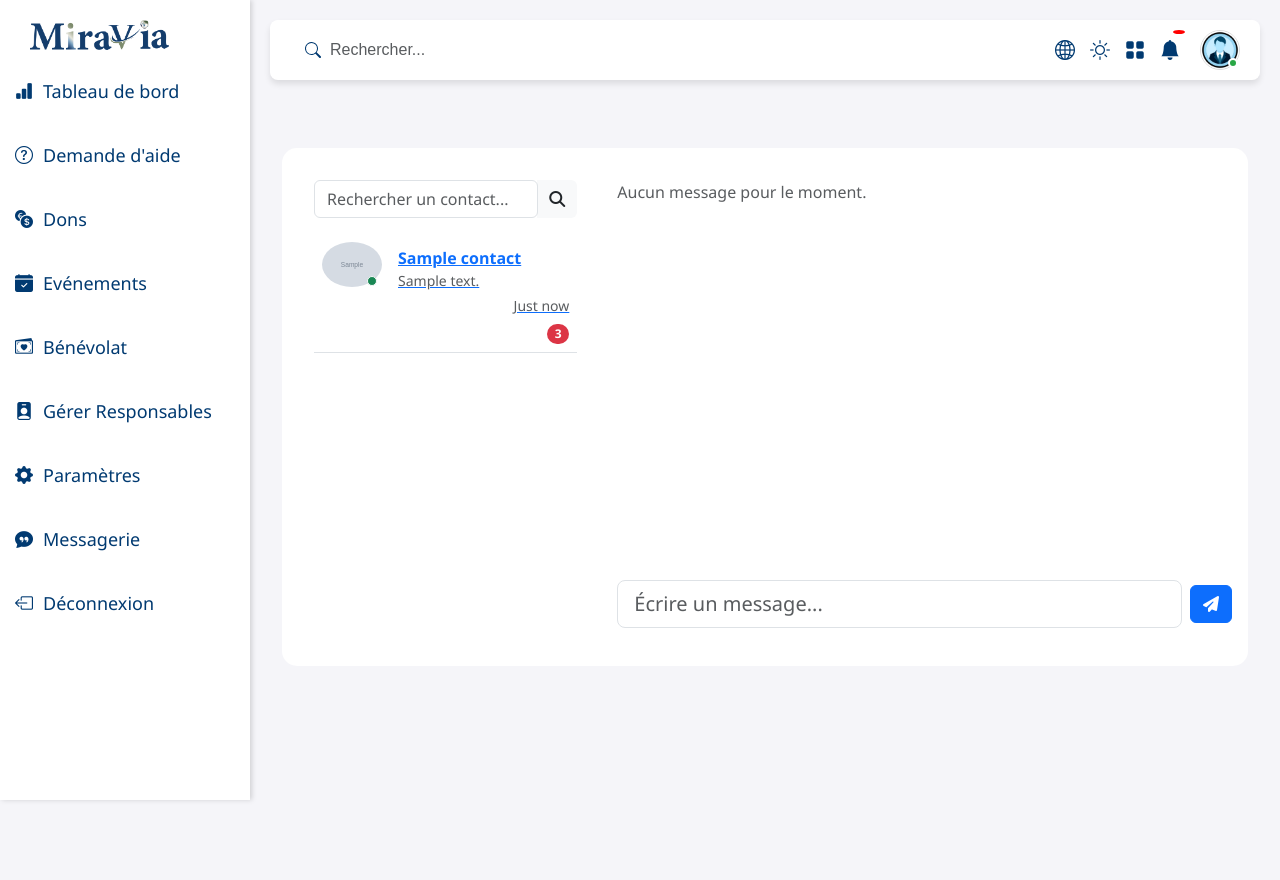
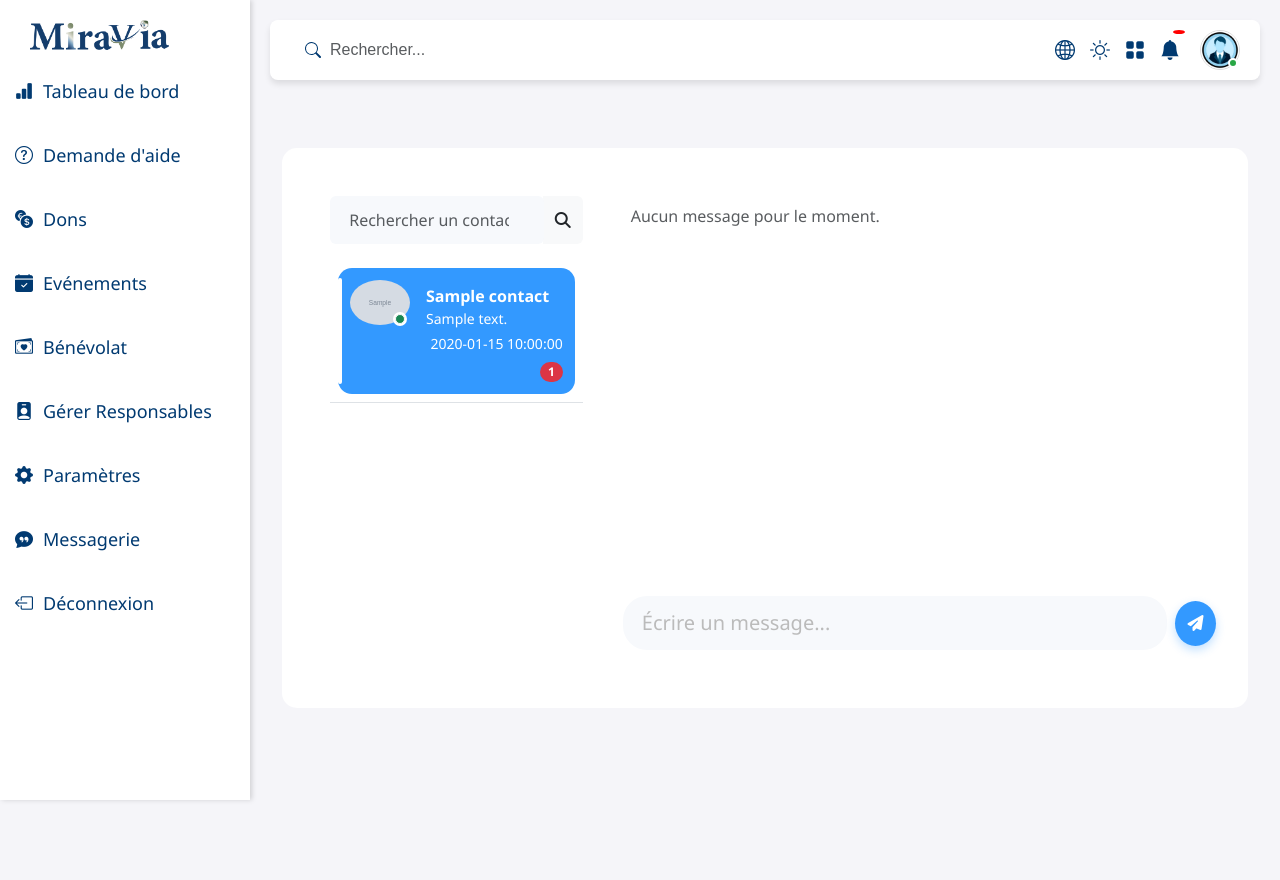
Before and after one commit to Mohamed-Ben-Naima/SymfonyMiraVia, a Symfony app: template templates/Partenaire/messagerie_partner/index.html.twig in a window 1280 px wide. Run offline with Twig, Linux system fonts and the light colour scheme; the template is opened without the code that fills it: most values are stand-ins (such as "Sample title", 1, 10 or a date in 2020); grey boxes marked "Sample" are stand-in pictures; style sheets or scripts are compiled from the project's sources; some libraries are stand-ins or nearby versions.

Commit message:
messenger

```diff
--- a/assets/style-partner/messenger.css
+++ b/assets/style-partner/messenger.css
@@ -1,149 +1,179 @@
-/* Style général pour #chat3 */
 #chat3 .form-control {
-    border-color: transparent;
-    border-radius: 30px;
-    padding-left: 15px;
-    font-size: 14px;
+    border: none;
+    border-radius: 24px;
+    padding: 0.75rem 1.2rem;
+    background-color: #f7f9fc;
+    transition: background-color 0.3s ease, box-shadow 0.3s ease;
   }
 
   #chat3 .form-control:focus {
-    border-color: transparent;
-    box-shadow: inset 0px 0px 0px 1px transparent;
+    background-color: #ffffff;
+    box-shadow: 0 0 8px rgba(0, 123, 255, 0.2);
   }
 
-/* Badge de statut de contact */
+  #chat3 .card {
+    background: #ffffff;
+    border-radius: 20px;
+    box-shadow: 0 10px 30px rgba(0, 0, 0, 0.05);
+  }
+
+  #chat3 .card-body {
+    padding: 2rem;
+  }
+
+  #chat3 .list-unstyled {
+    margin: 0;
+    padding: 0;
+  }
+
+  #chat3 .list-unstyled li {
+    list-style: none;
+  }
+
+  #chat3 .list-unstyled li a {
+    text-decoration: none;
+    color: inherit;
+    transition: background-color 0.2s ease;
+    border-radius: 14px;
+    display: block;
+    padding: 0.75rem;
+    position: relative;
+  }
+
+  #chat3 .list-unstyled li a:hover {
+    background-color: #eaf3ff;
+  }
+
+  #chat3 .list-unstyled li.selected a {
+    background-color: #3399ff;
+    color: #fff;
+  }
+
+  #chat3 .list-unstyled li.selected a p,
+  #chat3 .list-unstyled li.selected a .small {
+    color: #ffffff !important;
+  }
+
+  #chat3 .list-unstyled li.selected a::before {
+    content: "";
+    position: absolute;
+    left: 0;
+    top: 10px;
+    bottom: 10px;
+    width: 4px;
+    background-color: #ffffff;
+    border-radius: 4px;
+  }
+
   .badge-dot {
     border-radius: 50%;
     height: 10px;
     width: 10px;
     margin-left: 2.9rem;
-    margin-top: -.75rem;
+    margin-top: -0.75rem;
+    box-shadow: 0 0 0 2px white;
+    background-color: #28a745;
   }
 
-/* Effet hover sur les éléments avec la classe hoverable */
-.hoverable:hover {
-    background-color: #f0f0f0;
-    cursor: pointer;
-}
-
-/* Forme circulaire pour les avatars et icônes */
-.rounded-circle {
+  .btn-send {
     border-radius: 50%;
-}
-
-/* Style de la barre des actions du message */
-.message-actions {
-    width: 100%;
-    display: flex;
-    justify-content: space-between;
-    align-items: center;
-    padding: 15px 15px;
-    margin-top: 10px;
-}
-
-/* Icônes de la barre des actions */
-.message-actions a {
-    font-size: 20px;
-    color: #999;
-    transition: color 0.3s ease, transform 0.3s ease;
-    padding: 5px;
-    border-radius: 50%;
-    cursor: pointer;
-    display: inline-flex; /* Centrage des icônes */
-    align-items: center;
-    justify-content: center;
-}
-
-/* Effet hover sur les icônes de la barre des actions */
-.message-actions a:hover {
-    color: #007bff;
-    background-color: rgba(0, 123, 255, 0.1);
-    transform: scale(1.1);
-}
-
-/* Style pour le bouton d'envoi */
-.message-actions button {
-    background-color: #007bff;
-    color: #fff;
-    border: none;
-    border-radius: 50%;
-    padding: 10px 12px;
-    font-size: 20px;
-    transition: background-color 0.3s ease, transform 0.2s ease;
-    display: inline-flex; /* Centrage de l'icône du bouton */
-    align-items: center;
-    justify-content: center;
-}
-
-/* Effet hover sur le bouton d'envoi */
-.message-actions button:hover {
-    background-color: #0056b3;
-    transform: scale(1.1);
-}
-
-.message-actions button:focus {
-    outline: none;
-}
-
-/* Alignement des éléments dans les actions du message */
-.message-actions a, .message-actions button {
+    width: 45px;
+    height: 45px;
+    padding: 0;
     display: flex;
     align-items: center;
     justify-content: center;
+    background-color: #3399ff;
+    color: white;
+    border: none;
+    transition: background-color 0.3s ease, transform 0.2s ease;
+    box-shadow: 0 4px 10px rgba(51, 153, 255, 0.3);
   }
 
-/* Animation des icônes lors du survol */
-.message-actions i {
-    transition: transform 0.3s ease;
+  .btn-send:hover {
+    background-color: #1e88e5;
+    transform: scale(1.05);
   }
 
-.message-actions a:hover i, .message-actions button:hover i {
-    transform: scale(1.1);
+  #messageInput::placeholder {
+    color: #bbb;
   }
 
-/* Ajustements pour mobile */
-@media (max-width: 767px) {
-    /* Barre des actions */
-    .message-actions {
-        flex-direction: row;
-        padding: 10px;
+  .message-container {
+    padding: 0.5rem;
   }
 
-    .message-actions a {
-        font-size: 18px;
-        padding: 7px;
+  .message-container .bg-primary {
+    background-color: #3399ff !important;
+    animation: fadeIn 0.3s ease;
   }
 
-    .message-actions button {
-        padding: 8px 10px;
-        font-size: 18px;
+  .message-container .bg-light {
+    background-color: #f0f2f5 !important;
+    animation: fadeIn 0.3s ease;
   }
 
-    /* Champ de saisie */
-    #chat3 .form-control {
-        font-size: 16px;
-        padding: 10px;
+  @keyframes fadeIn {
+    from {
+      opacity: 0;
+      transform: translateY(10px);
+    }
+    to {
+      opacity: 1;
+      transform: translateY(0);
     }
   }
 
-/* Ajustements pour la container des messages */
-.message-container {
-    max-height: 350px;
-    height: 400px;
-    overflow-y: auto;
+  .contacts-list, .message-container {
+    scrollbar-width: thin;
+    scrollbar-color: #ccc transparent;
   }
 
-/* Liste des contacts avec une marge */
-.contacts-list {
-    margin-top: 20px;
-    height: 400px;
-    overflow-y: auto;
+  .contacts-list::-webkit-scrollbar,
+  .message-container::-webkit-scrollbar {
+    width: 6px;
   }
 
-/* Responsive adjustments for message input */
-@media (max-width: 767px) {
-    #chat3 .form-control {
-        font-size: 16px;
-        padding: 10px;
+  .contacts-list::-webkit-scrollbar-thumb,
+  .message-container::-webkit-scrollbar-thumb {
+    background-color: #ccc;
+    border-radius: 4px;
+  }
+  .message.read {
+    background-color: #f5f5f5; /* Exemple d'arrière-plan pour les messages lus */
+    color: #6c757d; /* Couleur de texte pour les messages lus */
+}
+
+
+  /* Style pour les éléments mobiles */
+@media (max-width: 768px) {
+    #contactsList {
+      display: none;  /* Cache la liste des contacts par défaut sur les petits écrans */
+    }
+
+    #chatWindow {
+      width: 100%; /* Le chat occupe toute la largeur */
+    }
+
+    #toggleButton {
+      position: absolute;
+      top: 10px;
+      left: 10px;
+      z-index: 100;
+    }
+
+    .contacts-list {
+      height: auto; /* Permet de faire défiler la liste des contacts */
     }
   }
+
+  /* Si la taille de l'écran est plus grande (tablette et plus), affiche les contacts */
+  @media (min-width: 769px) {
+    #contactsList {
+      display: block;
+    }
+
+    #chatWindow {
+      width: 70%; /* Chat prend 70% de la largeur sur grands écrans */
+    }
+  }
--- a/templates/Partenaire/messagerie_partner/index.html.twig
+++ b/templates/Partenaire/messagerie_partner/index.html.twig
@@ -2,7 +2,9 @@
 
 {% block body %}
 <link rel="stylesheet" href="https://cdnjs.cloudflare.com/ajax/libs/font-awesome/6.4.0/css/all.min.css">
+<link rel="stylesheet" href="{{ asset('style-partner/messenger.css') }}">
 <script src="https://cdn.jsdelivr.net/npm/sweetalert2@11"></script>
+
 <div class="content">
   <div class="container py-5">
     <div class="row">
@@ -23,8 +25,8 @@
                     <ul class="list-unstyled mb-0">
                     {% if contacts is defined and contacts is not empty %}
                       {% for contact in contacts %}
-                      <li class="p-2 border-bottom hoverable">
-                        <a href="{{ path('app_messagerie_partner', {'receiver_id': contact.idUtilisateur}) }}">
+                      <li class="p-2 border-bottom hoverable position-relative {% if contact.idUtilisateur == receiverId %}selected{% endif %}">
+                      <a href="{{ path('app_messagerie_partner', {'receiver_id': contact.idUtilisateur}) }}">
                           <div class="d-flex flex-row">
                             <div class="me-3 position-relative">
                               {% set avatarPath = 'uploads/avatars/' ~ contact.avatar %}
@@ -38,8 +40,10 @@
                             </div>
                           </div>
                           <div class="pt-1 text-end">
-                            <p class="small text-muted mb-1">Just now</p>
-                            <span class="badge bg-danger rounded-pill">3</span>
+                           <p class="small text-muted mb-1">{{ contact.lastMessageTime }}</p>
+                              {% if contact.unreadCount > 0 %}
+                          <span class="badge bg-danger rounded-pill">{{ contact.unreadCount }}</span>
+                        {% endif %}
                           </div>
                         </a>
                       </li>
@@ -51,6 +55,7 @@
                   </div>
                 </div>
               </div>
+
               <!-- Fenêtre de messagerie -->
               <div class="col-md-6 col-lg-7 col-xl-8">
                 <div class="pt-3 pe-3" style="position: relative; height: 400px; overflow-y: auto;">
@@ -67,27 +72,29 @@
                           <img src="{{ asset('uploads/avatars/' ~ message.expediteur.avatar) }}"
                                alt="avatar" class="rounded-circle me-2"
                                style="width: 45px; height: 45px;"
-                               onerror="this.onerror=null;this.src='{{ asset('images/user.png') }}';">
+                               onerror="this.onerror=null;this.src='{{ asset('images-partner/user.png') }}';">
                         {% endif %}
 
                         <div>
                           <div class="p-2 rounded-3 {{ message.idExpediteur == senderId ? 'bg-primary text-white' : 'bg-light' }}">
                             {{ message.message }}
                           </div>
-                          <p class="small text-muted mt-1 text-end">{{ message.dateEnvoi|date('d/m/Y H:i') }}</p>
+                          <p class="small text-muted mb-1">{{ message.dateEnvoi|date('Y-m-d H:i:s') }}</p>
                         </div>
 
                         {% if message.idExpediteur == senderId %}
                           <img src="{{ asset('uploads/avatars/' ~ app.user.avatar) }}"
                                alt="avatar" class="rounded-circle ms-2"
                                style="width: 45px; height: 45px;"
-                               onerror="this.onerror=null;this.src='{{ asset('images/user.png') }}';">
+                               onerror="this.onerror=null;this.src='{{ asset('images-partner/user.png') }}';">
                         {% endif %}
                       </div>
                       {% endfor %}
                     {% endif %}
                   </div>
                 </div>
+
+                <!-- Input Message and Send Button -->
                 <div class="d-flex justify-content-between align-items-center pt-3">
                   <input type="text" class="form-control form-control-lg me-2" placeholder="Écrire un message..." id="messageInput">
                   <button id="sendButton" class="btn btn-primary btn-send">
@@ -111,6 +118,7 @@ document.addEventListener('DOMContentLoaded', function () {
   const receiverId = document.getElementById('receiverId').value;
   const senderId = document.getElementById('senderId').value;
 
+  // Fonction pour récupérer et afficher les messages
   function fetchMessages() {
     fetch('/dashboard/partenaire/messagerie/messages?receiver_id=' + receiverId)
       .then(response => response.json())
@@ -119,13 +127,15 @@ document.addEventListener('DOMContentLoaded', function () {
           messageContainer.innerHTML = '';
           data.messages.forEach(message => {
             const isSender = message.senderId == senderId;
-            const avatarSrc = message.senderAvatar ? `/uploads/avatars/${message.senderAvatar}` : '/images/user.png';
+            const avatarSrc = message.senderAvatar && message.senderAvatar.trim() !== ''
+              ? `/uploads/avatars/${message.senderAvatar}`
+              : '/uploads/avatars/default-avatar.png';
             const avatarImg = `<img src="${avatarSrc}" alt="avatar" class="rounded-circle ${isSender ? 'ms-2' : 'me-2'}" style="width: 45px; height: 45px;">`;
             const messageElement = document.createElement('div');
             messageElement.classList.add('d-flex', 'flex-row', isSender ? 'justify-content-end' : 'justify-content-start', 'mb-3');
             messageElement.innerHTML = `
               ${!isSender ? avatarImg : ''}
-              <div>
+              <div data-message-id="${message.id}">
                 <div class="p-2 rounded-3 ${isSender ? 'bg-primary text-white' : 'bg-light'}">
                   ${message.message}
                 </div>
@@ -133,14 +143,44 @@ document.addEventListener('DOMContentLoaded', function () {
               </div>
               ${isSender ? avatarImg : ''}
             `;
+            messageElement.addEventListener('click', function() {
+              markMessageAsRead(message.id);  // Marquer le message comme lu
+            });
             messageContainer.appendChild(messageElement);
           });
           messageContainer.scrollTop = messageContainer.scrollHeight;
         }
+
       })
       .catch(error => console.error('Erreur chargement messages:', error));
   }
 
+  // Fonction pour marquer un message comme lu
+  function markMessageAsRead(messageId) {
+    fetch('{{ path('mark_message_as_read') }}', {
+      method: 'POST',
+      headers: {
+        'Content-Type': 'application/x-www-form-urlencoded',
+      },
+      body: new URLSearchParams({
+        messageId: messageId
+      })
+    })
+    .then(response => response.json())
+    .then(data => {
+      if (data.success) {
+        console.log('Message marqué comme lu');
+        // Mettez à jour l'UI pour marquer ce message comme lu (par exemple, changer la couleur de fond)
+        const messageElement = document.querySelector(`[data-message-id="${messageId}"]`);
+        messageElement.classList.add('read');
+      } else {
+        console.error('Erreur lors du marquage du message comme lu');
+      }
+    })
+    .catch(error => console.error('Erreur:', error));
+  }
+
+  // Fonction pour envoyer un message
   sendButton.addEventListener('click', function () {
     const messageText = messageInput.value.trim();
     if (messageText === '') {
@@ -159,7 +199,7 @@ document.addEventListener('DOMContentLoaded', function () {
     .then(data => {
       if (data.success) {
         messageInput.value = '';
-        fetchMessages();
+        fetchMessages();  // Rafraîchit la liste des messages après l'envoi
       } else {
         Swal.fire('Erreur', data.error || 'Erreur inconnue lors de l\'envoi.', 'error');
       }
@@ -170,7 +210,9 @@ document.addEventListener('DOMContentLoaded', function () {
     });
   });
 
+  // Rafraîchir les messages toutes les 5 secondes
   setInterval(fetchMessages, 5000);
 });
 </script>
+
 {% endblock %}
```
Also changed, not shown: src/Controller/Partenaire/MessageriePartnerController.php (+61 -8 lines), src/Repository/MessagesRepository.php (+15 -0 lines), assets/images-partner/default-avatar.png (added), public/uploads/avatars/user.png (added), public/uploads/event_images/681a4bd61ae69.png (added), 1 other file. Lines whose indentation alone changed are shown as unchanged.
